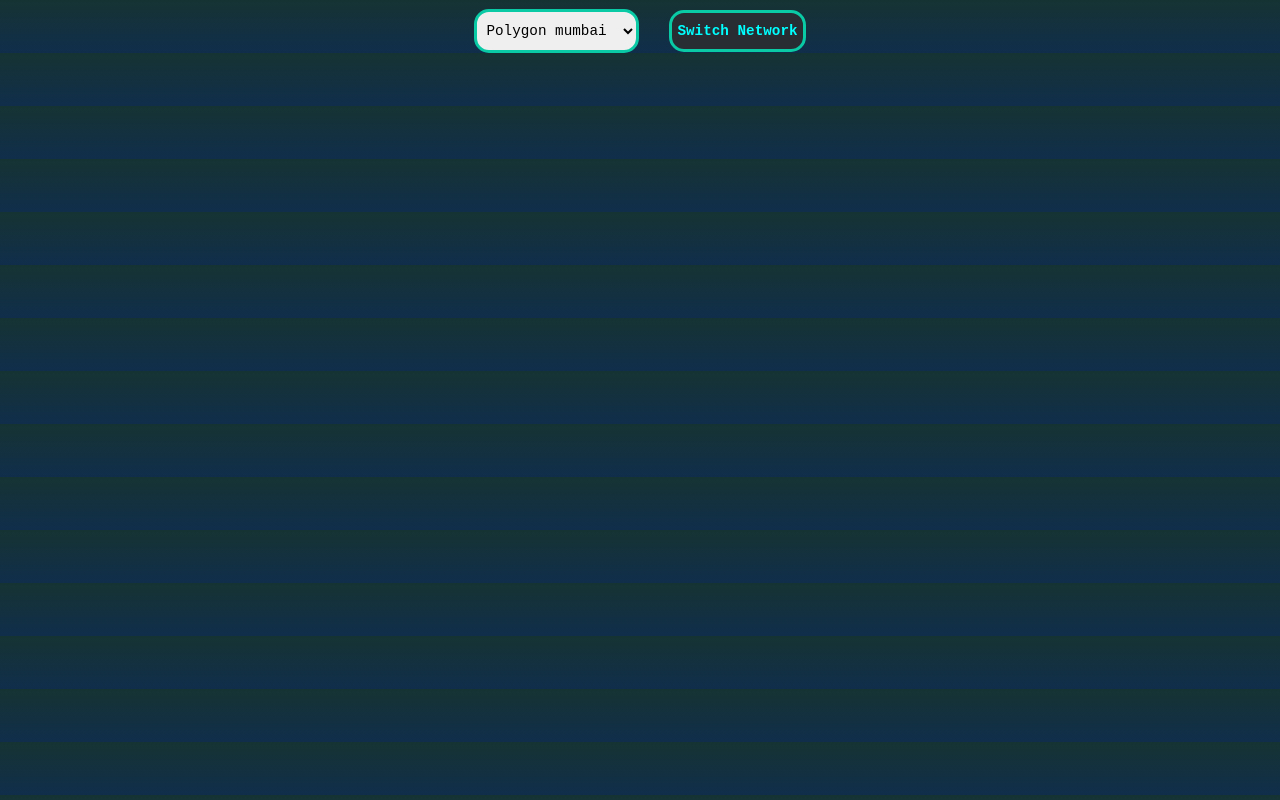
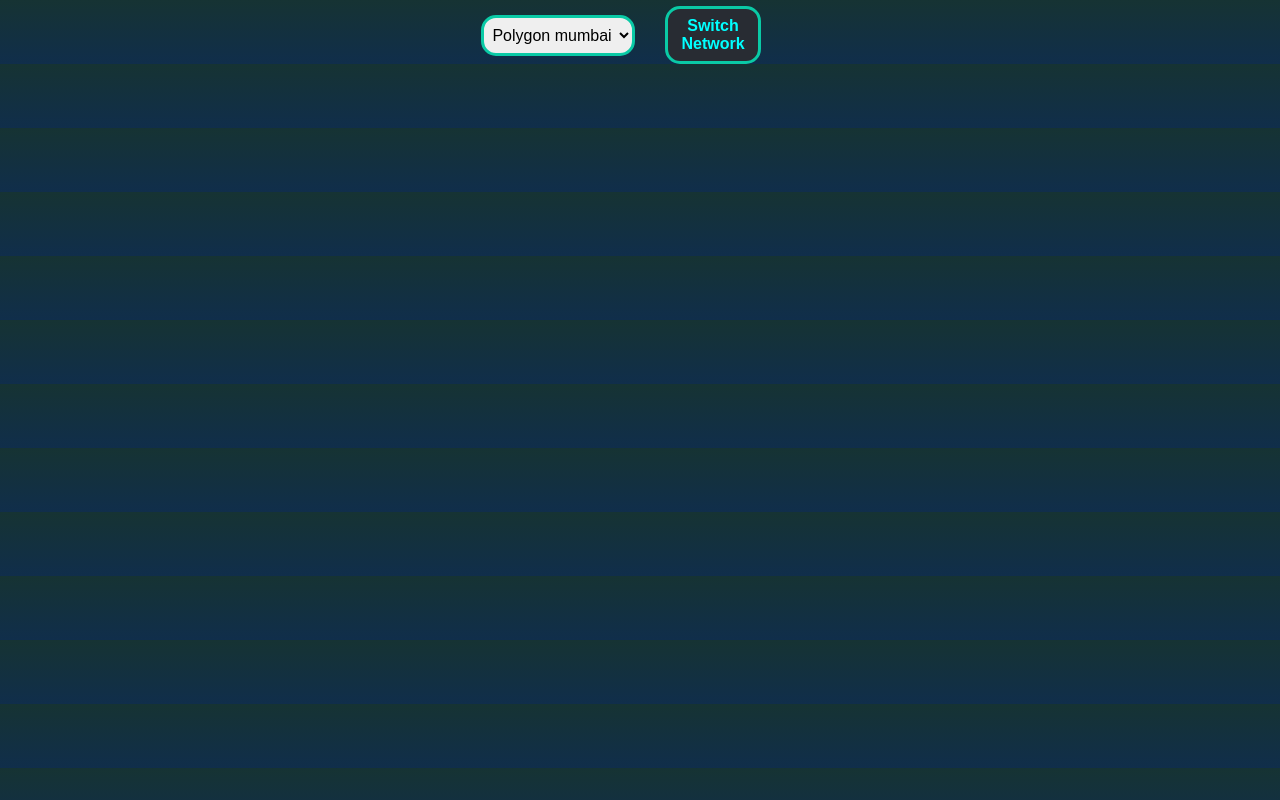
Before and after one commit to gituser6hij/unblockchat, a Next.js app: page /SwitchNetwork in a window 1280 px wide. Built offline with nearby package versions, Linux system fonts and the light colour scheme.

Commit message:
font ajust

```diff
--- a/pages/SwitchNetwork.jsx
+++ b/pages/SwitchNetwork.jsx
@@ -48,7 +48,7 @@ function SwitchNetwork({ setAddress3 }) {
           backgroundColor: "transparent",
           width: "100%",
           flexDirection: "row",
-          marginTop: "9px",
+          marginTop: "6px",
           padding: "0 0",
           // height: "50px",
         }}
@@ -58,15 +58,15 @@ function SwitchNetwork({ setAddress3 }) {
           value={chainId}
           onChange={handleNetworkChange}
           style={{
-            padding: "10px 5px",
+            padding: "8px 4px",
             marginRight: "30px",
             // backgroundColor: "#282c33",
             borderRadius: "15px",
             border: "3px solid #0acaa6",
-            fontFamily: "monospace",
-            fontSize: "1.1em",
+            // fontFamily: "monospace",
+            fontSize: "1em",
             marginTop: "0",
-            maxWidth: "50%",
+            maxWidth: "60%",
           }}
         >
           <option value="0x1">Ethereum</option>
@@ -87,13 +87,14 @@ function SwitchNetwork({ setAddress3 }) {
           style={{
             backgroundColor: "#282c33",
             color: "#00ffff",
-            fontFamily: "monospace",
-            fontSize: "1.1em",
+            // fontFamily: "monospace",
+            fontSize: "1em",
             fontWeight: "bold",
             borderRadius: "15px",
-            padding: "10px 5px",
+            padding: "8px 4px",
             border: "3px solid #0acaa6",
             marginTop: "0",
+            maxWidth: "30%",
           }}
         >
           Switch Network
--- a/pages/index.js
+++ b/pages/index.js
@@ -927,14 +927,15 @@ export default function Home() {
                       />
                     </button>
                   )}
-                  <p>Connected</p>
                   {isSendHelpClick2Visible && (
                     <SwitchNetwork setAddress3={setAddress3} />
                   )}
+                  <p style={{ marginTop: "12px" }}>Connected</p>
+
                   <p
                     style={{
                       color: "#ccc",
-                      marginTop: "5px",
+                      marginTop: "6px",
                     }}
                   >
                     From:
--- a/pages/styles.module.css
+++ b/pages/styles.module.css
@@ -140,7 +140,7 @@
   border: 3px solid rgba(10, 202, 166, 0.9);
   border-radius: 15px;
   color: rgba(10, 202, 166, 0.9);
-  font-size: 1.1em;
+  font-size: 1em;
   padding: 10px 10px;
   width: 100%;
   text-align: center;
```
Also changed, not shown: pages/connect-wallet-button.jsx (+8 -7 lines).
